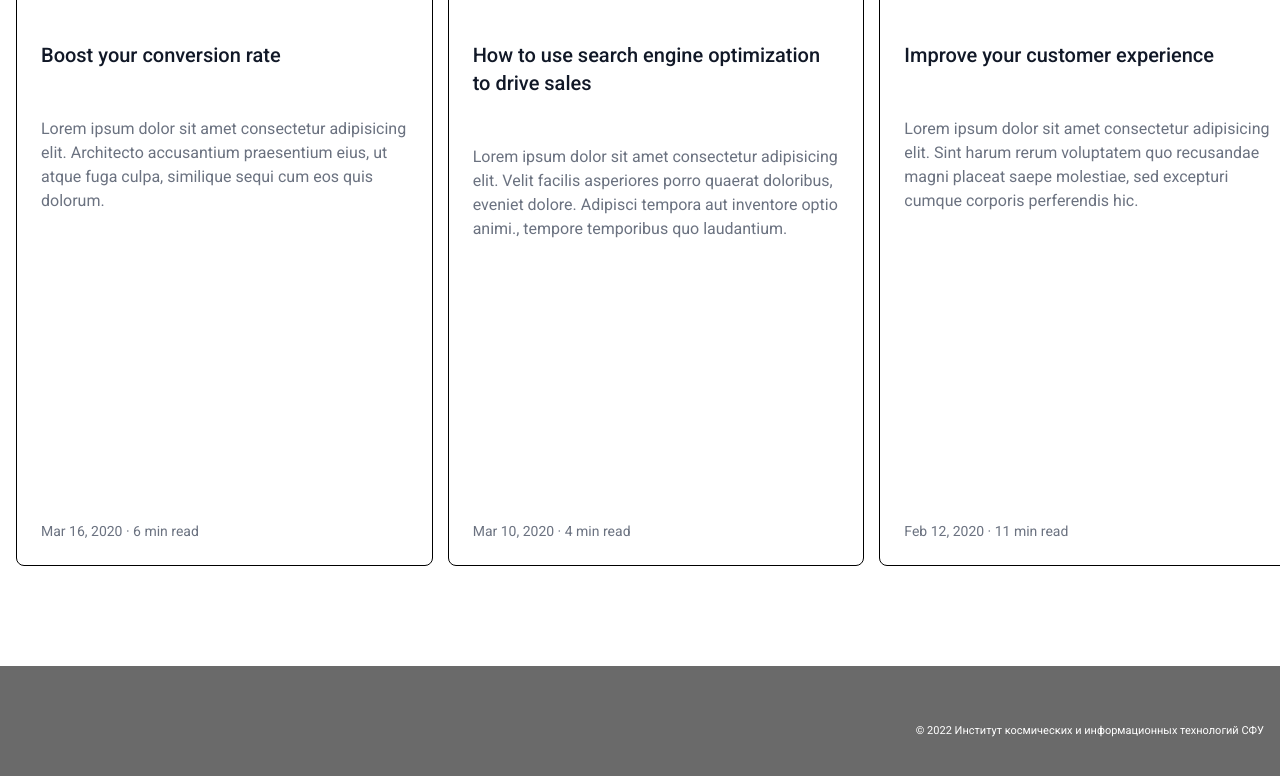
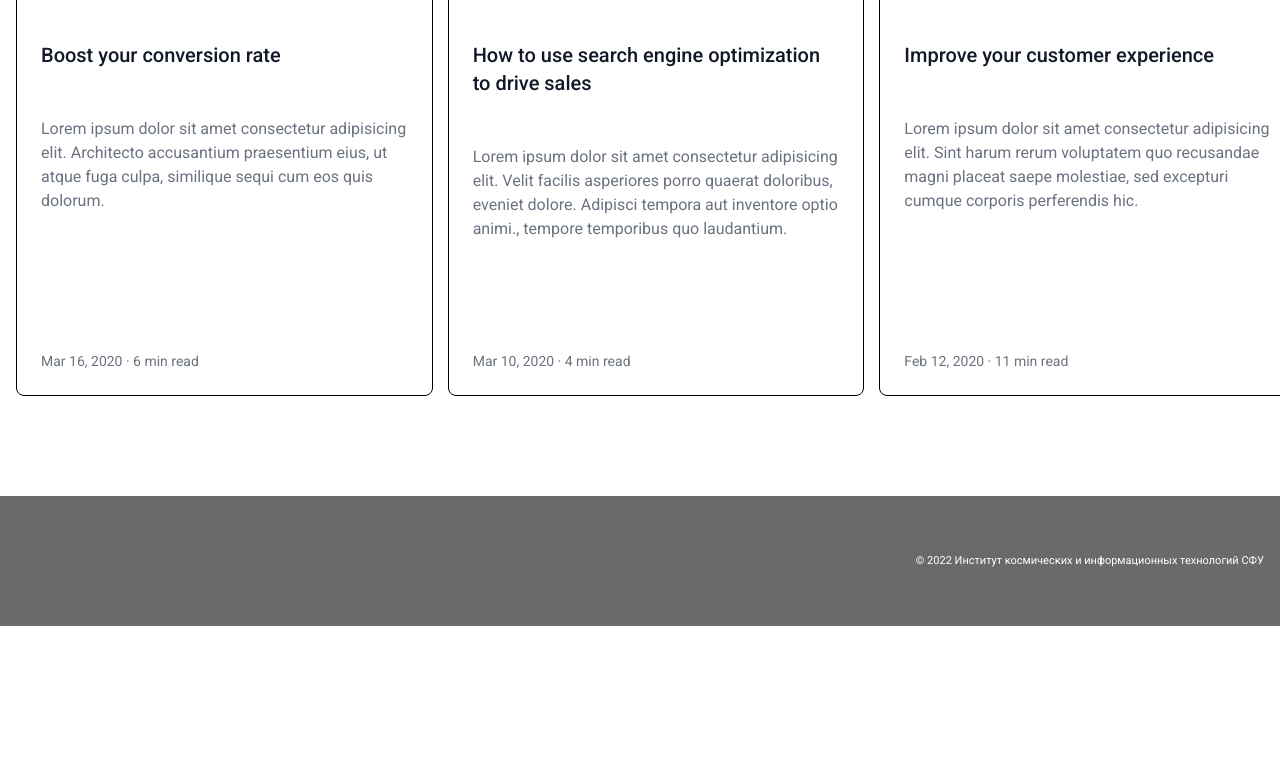
Before and after one commit to HEAL-SAIZ/Frontend-project, a website built with Vite: page index.html in a window 1280 px wide. Shown: the part 1634-2410 px from the top of the page. After the commit the page ends 2260 px from the top, so only its background shows below. Built offline with nearby package versions, Linux system fonts and the light colour scheme; files whose address does not match are found by name.

Commit message:
fix hight card_content

```diff
--- a/src/styles/blocks/card.css
+++ b/src/styles/blocks/card.css
@@ -11,7 +11,7 @@
   flex-direction: column;
   flex-grow: 1;
   gap: 12px;
-  min-height: 520px;
+  min-height: 350px;
   padding: 24px;
 }
 
```
